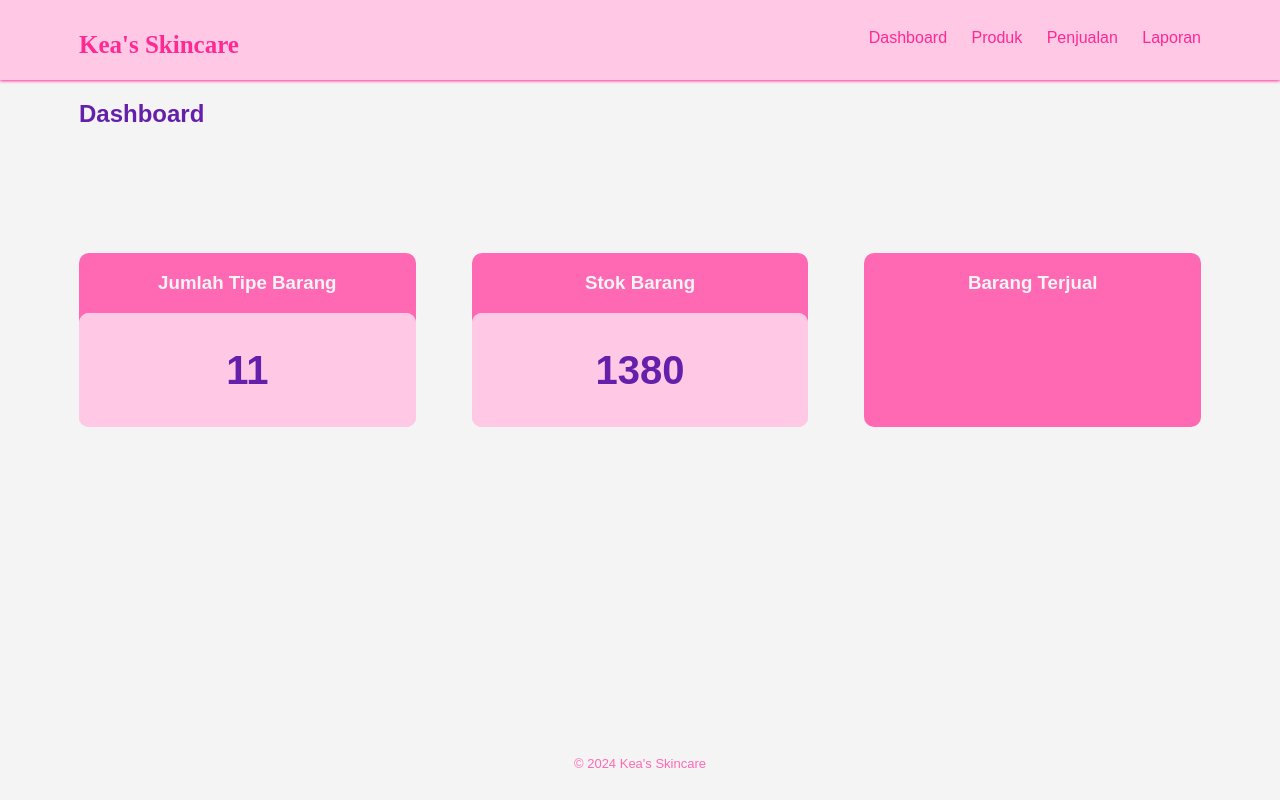
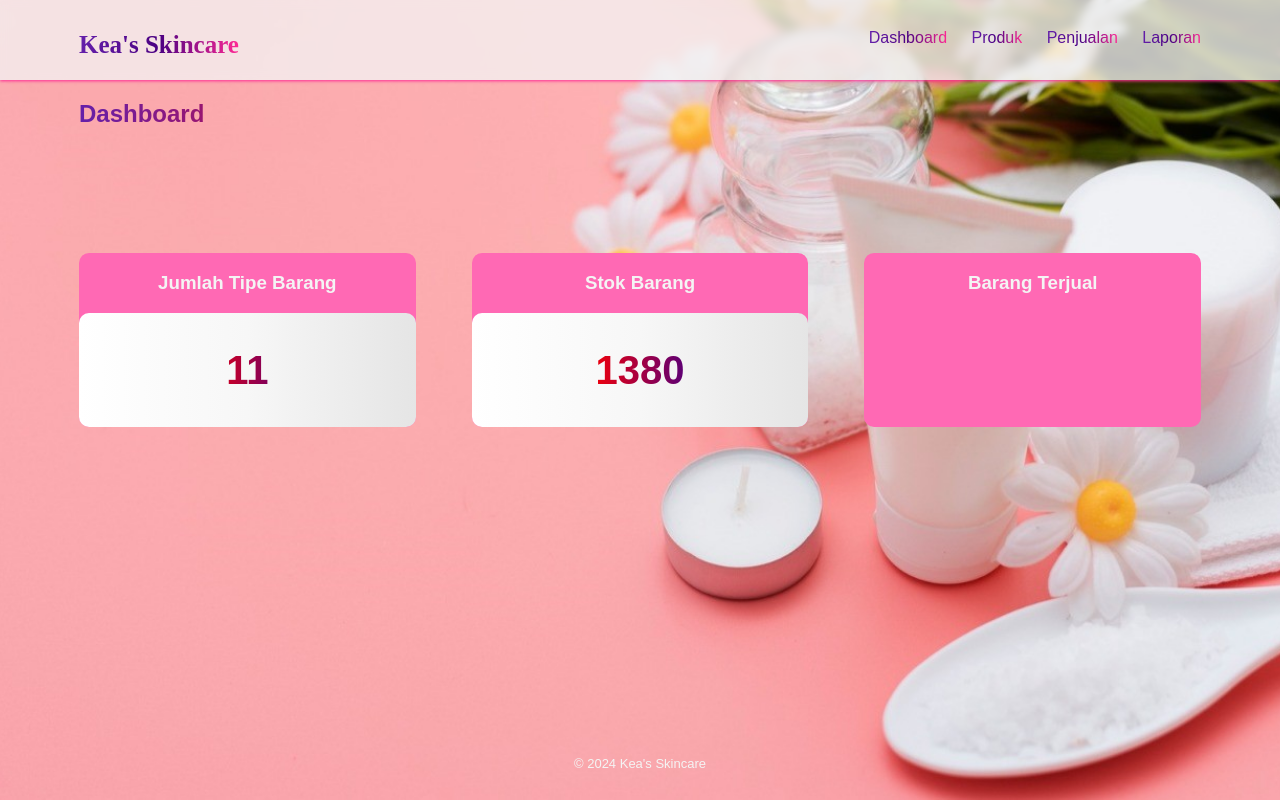
Before and after one commit to Aliyazalfaputri/Kea-s-Skincare, a PHP site: page / in a window 1280 px wide. Run offline with PHP 8.4, Linux system fonts and the light colour scheme; data comes from the database, SQL or seed files in the repository; data that the repository does not hold is empty.

Commit message:
ui dikit

```diff
--- a/css/produk.css
+++ b/css/produk.css
@@ -42,7 +42,7 @@ table th, table td {
 }
 
 .insert-btn {
-    background-color: #6420AA;
+    background-image: linear-gradient(130deg, #6420AA,#419fa7);
     color: #fff;
     border: none;
     padding: 10px 20px;
--- a/css/styles.css
+++ b/css/styles.css
@@ -8,7 +8,8 @@
 body {
     font-family: montserrat, sans-serif;
     line-height: 1.6;
-    background-color: #f4f4f4;
+    background: url('../file/bg.jpeg') no-repeat center center fixed;
+    background-size: cover;
     display: flex;
     flex-direction: column;
     min-height: 100vh;
@@ -26,12 +27,17 @@ main {
 }
 
 .container h2{
-    color: #6420AA;
     margin-top: 80px;
+    background-image: linear-gradient(to right, #6420AA, rgb(255, 0, 0), indigo, violet);
+  background-clip: text;
+  -webkit-background-clip: text;
+  -webkit-text-fill-color: transparent;
+  color: transparent;
 }
 
 header {
-    background-color:#ffc8e4;
+    background-color: #f4f4f4c5;
+    backdrop-filter: blur(5px);
     position: fixed;
     padding: 10px 0;
     height: 80px;
@@ -41,7 +47,11 @@ header {
 
 .brand {
     float: left;
-    color: #ff2994;
+    background-image: linear-gradient(to left, #ff2994, indigo,  #6420AA);
+    background-clip: text;
+    -webkit-background-clip: text;
+    -webkit-text-fill-color: transparent;
+    color: transparent;
     font-family: Gilroy;
     font-size: 25px;
 }
@@ -57,7 +67,11 @@ nav ul li {
 }
 
 nav ul li a {
-    color:#ff2994;
+    background-image: linear-gradient(to right, #6420AA, indigo, #ff2994);
+    background-clip: text;
+    -webkit-background-clip: text;
+    -webkit-text-fill-color: transparent;
+    color: transparent;
     text-decoration: none;
 }
 
@@ -70,7 +84,7 @@ nav ul li a {
 }
 
 .info-content {
-    background-color: #f4f4f4;
+    background-image: linear-gradient(to right, #FFFFFF 0%, #F7F7F7 50%, #E5E5E5 100%);
     /* padding: 20px; */
     border-radius: 10px;
 }
@@ -96,7 +110,11 @@ nav ul li a {
 .info-box p {
     font-size: 40px;
     font-weight: bold;
-    color: #6420AA;
+    background-image: linear-gradient(to left, #6420AA, indigo, rgb(255, 0, 0), violet);
+  background-clip: text;
+  -webkit-background-clip: text;
+  -webkit-text-fill-color: transparent;
+  color: transparent;
     background-color: #ffc8e4;
     border-radius: 10px;
     padding: 25px;
@@ -124,7 +142,7 @@ table th, table td {
 
 footer {
     font-size: 13px;
-    color: #FF69B4;
+    color: #f4f4f4;
     text-align: center;
     padding: 10px 0;
     margin-top: auto;
```
